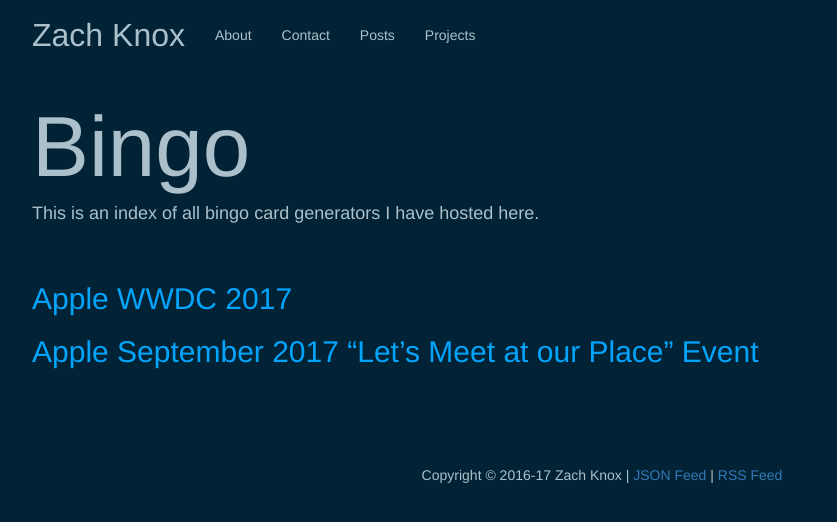
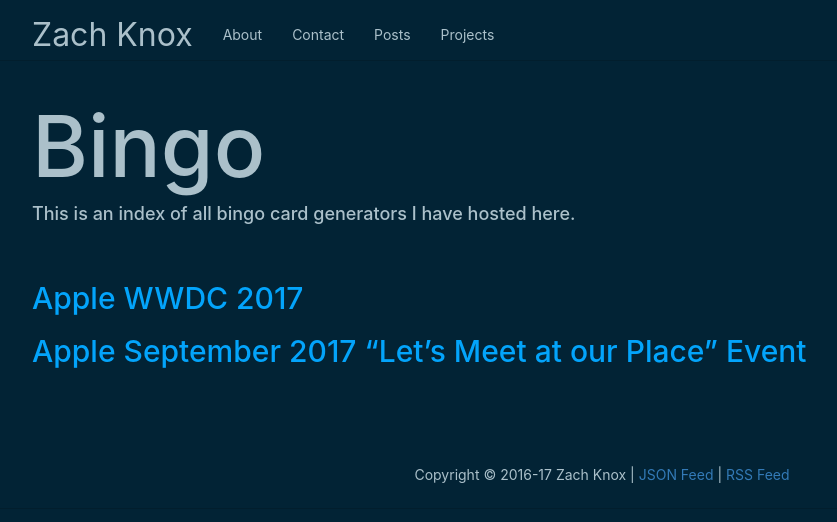
Before and after one commit to zmknox/zmknox.github.io, a Jekyll site: the page built from bingo/index.md, in a window 1280 px wide. Shown: the top 522 px of the page, without its empty margins (38-875 px from the left). Built offline with Jekyll 4.4.1, drawn with Linux system fonts in a browser that asks for light colours; nearby versions of some CDN libraries; some web fonts are replaced.

Commit message:
actually use the system font

```diff
--- a/css/main.scss
+++ b/css/main.scss
@@ -30,7 +30,7 @@
 }
 body{
   background-color: #022335 !important;
-  font-family: -apple-system, "SF Pro Text", "SF Pro Display", "Helvetica Neue", Helvetica, Arial, sans-serif;
+  font-family: -apple-system, "SF Pro Text", "SF Pro Display", "Helvetica Neue", Helvetica, Arial, sans-serif !important;
   color: #abc0ca !important;
 }
 .page-stuff{
```
